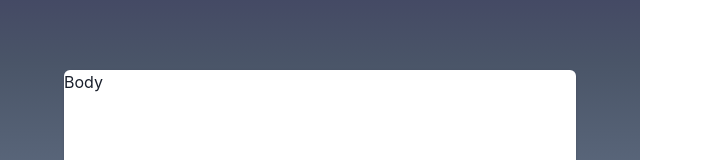
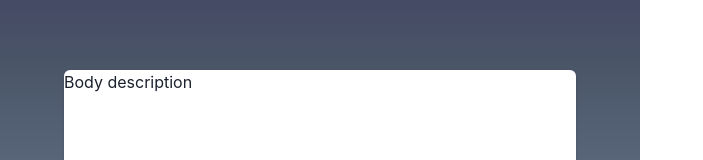
Before and after one commit to olliso17/Myportifolio, a Next.js app: page / in a window 1280 px wide. Shown: the part 203-363 px from the top of the page, without its empty margins (0-703 px from the left). Built offline with nearby package versions, Linux system fonts and the light colour scheme; no server answers.

Commit message:
feat(msg): update msg

```diff
--- a/components/card/card_body.tsx
+++ b/components/card/card_body.tsx
@@ -21,7 +21,7 @@ export const CardBody = () => {
         }}
         margin={"1vh"}
       >
-        <Text>Body</Text>
+        <Text>Body description</Text>
       </Card>
     </Center>
   );
```
